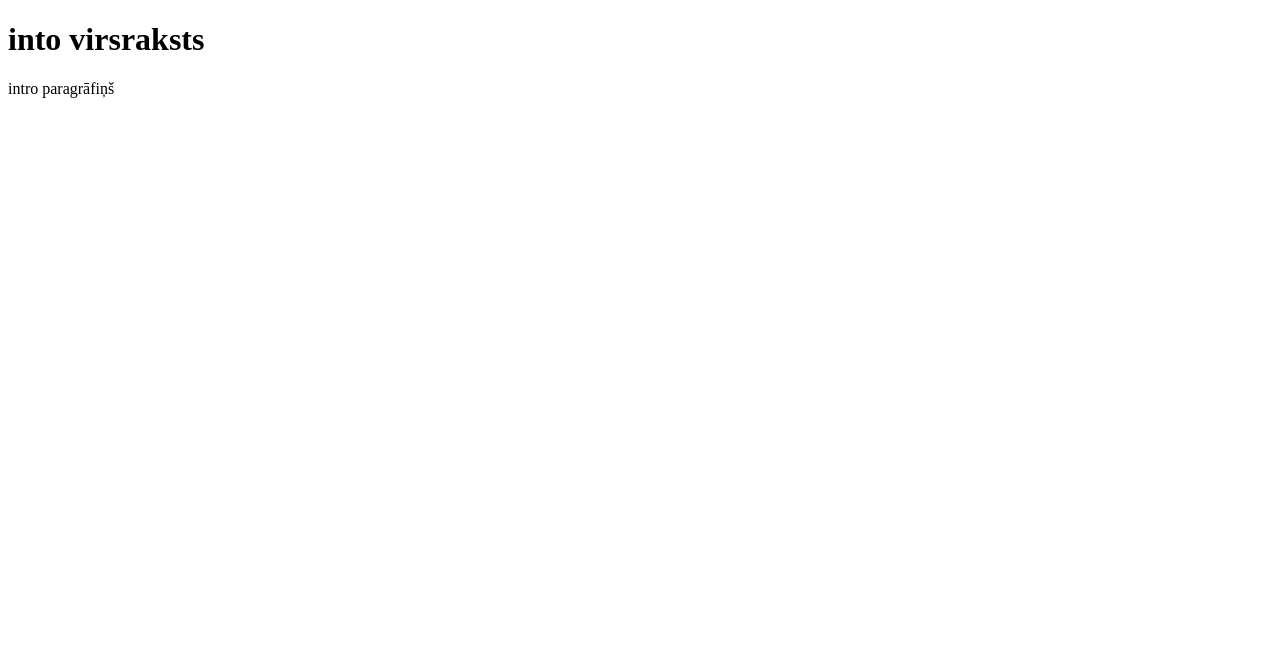
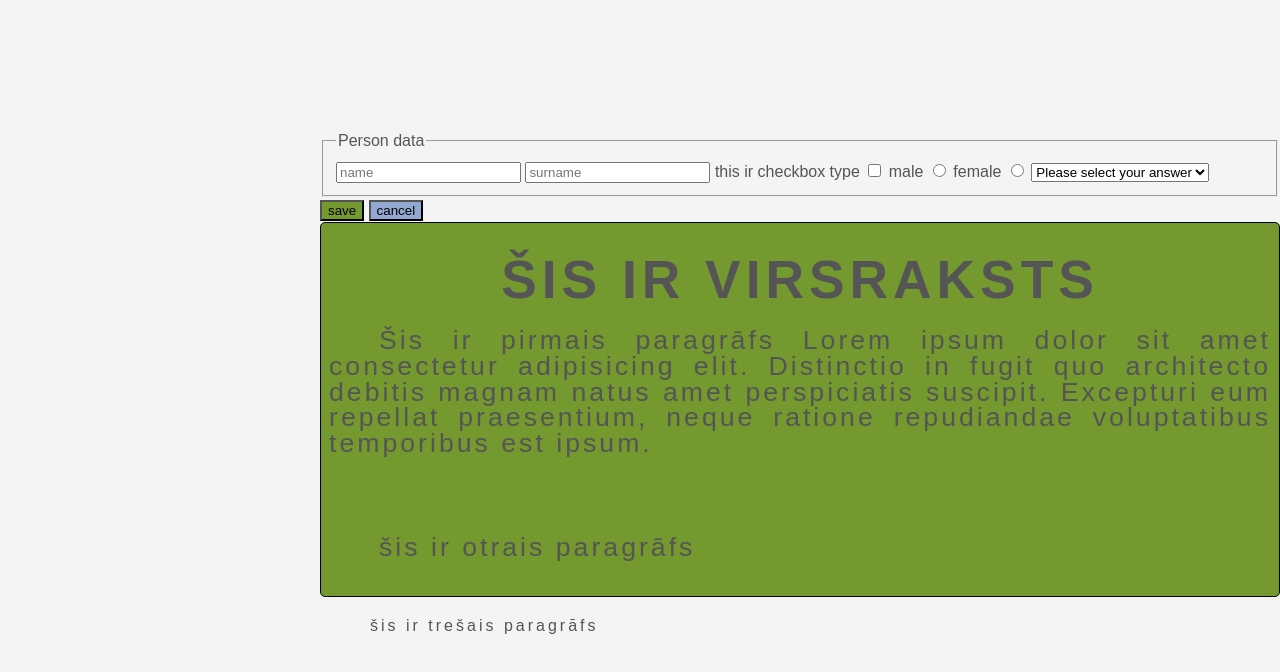
Before and after one commit to EvaNolen/JS_sessions, a plain HTML site: page intro.html in a window 1280 px wide. Drawn offline with Linux system fonts and the light colour scheme.

Commit message:
css piemeri

```diff
--- a/CSS/style.css
+++ b/CSS/style.css
@@ -1,3 +1,7 @@
+*{
+
+}
+
 body{
     background-color: #f4f4f4;
     color: #555555;
@@ -8,6 +12,8 @@ body{
     font: normal 16px Arial, Helvetica, sans-serif;
     line-height: 1.6em;
     margin: 0;
+    margin-left: 25%;
+    margin-top: 10%;
 }
 .container{
     width: 80%;
@@ -24,3 +30,38 @@ body{
 
     border: 5px red solid;
 }
+
+.button {
+    color:cornsilk;
+}
+
+.save {
+    background-color: #74992e;
+}
+
+.cancel {
+    background-color: #92a8d1;
+}
+
+.myRule {
+    border-style: solid;
+    border-width: 1px;
+    border-color: black;
+    border-radius: 5px;
+    padding: 8px;
+    background-color: #74992e;
+    font-size: 20pt;
+    font color: #black !important;
+
+}
+h1 {
+    text-align: center;
+    text-transform: uppercase;
+    letter-spacing: 5px;
+}
+
+p{
+    text-indent: 50px;
+    text-align: justify;
+    letter-spacing: 3px;
+}
--- /dev/null
+++ b/EXAMPLESCSS/style.css
@@ -0,0 +1,33 @@
+*{
+    background-color: beige;
+}
+
+@media only screen and (min-width: 400px){
+    div {
+        margin: 10px 1px 4px 6px;
+        height: 100px;
+        width: 400px;
+    }
+}
+
+@media only screen and (max-width: 200px){
+    div {
+        margin: 5px 0.5px 2px 3px;
+        }
+}
+
+.section1 {
+    overflow: auto;
+}
+.section2 {
+    overflow: hidden;
+}
+
+.section3 {
+    overflow: visible;
+}
+
+#save {
+    background-color: blue;
+    color: whitesmoke;
+}
--- /dev/null
+++ b/EXAMPLESCSS/style3.css
@@ -0,0 +1,28 @@
+p{
+    overflow: hidden;
+}
+
+img{
+    width: 100px;
+    height: 100px;
+
+}
+.left{
+    float: left;
+}
+
+.right{
+    float: right;
+}
+
+ul{
+
+    list-style-type: circle;
+}
+li {
+    float: left;
+    margin: 5px;
+    padding: 6px;
+    line-height: 20px;
+
+}
--- a/intro.html
+++ b/intro.html
@@ -1,10 +1,56 @@
 <!DOCTYPE html>
 <html>
+
     <head>
-        <title>Page title</title>
+        <title>Input page</title>
+        <link rel="stylesheet" href="css/style.css">
+        <link rel="stylesheet" href="https://fonts.googleapis.com/css?family=Tangerine">
     </head>
+
     <body>
-        <h1>into virsraksts</h1>
-        <p>intro paragrāfiņš</p>
+        <form action="intro.html" method="POST">
+            <fieldset>
+                <legend>Person data</legend>
+                <input type="text" name="name" placeholder="name">
+                <input type="text" name="surname" placeholder="surname">
+                <label for="checkboxId">this ir checkbox type</label>
+                <input type="checkbox" name="checkbox" id="checkboxId">
+                <label for="male">male</label>
+                <input type="radio" id="male" name="gender">
+                <label for="female">female</label>
+                <input type="radio" id="female" name="gender">
+                <select name="car" id="car">
+                    <option value="audi">
+                        audi
+                    </option>
+                    <option value="volvo">
+                        volvo
+                    </option>
+                    <option value="bmw">
+                        bmw
+                    </option>
+                    <option  value="" disabled selected hidden>
+                        Please select your answer
+                    </option>
+                </select>
+            </fieldset>
+            <button type="submit" class="save"> save </button>
+            <button type="submit" class="cancel"> cancel </button>
+        </form>
+        <div class="myRule">
+            <h1>Šis ir virsraksts</h1>
+                <p>
+                    Šis ir pirmais paragrāfs
+                    Lorem ipsum dolor sit amet consectetur adipisicing elit. Distinctio in fugit quo architecto debitis magnam natus amet perspiciatis suscipit. Excepturi eum repellat praesentium, neque ratione repudiandae voluptatibus temporibus est ipsum.
+                </p>
+            <br>
+                <p>
+                    šis ir otrais paragrāfs
+                </p>
+        </div>
+            <p>
+                šis ir trešais paragrāfs
+            </p>
+
     </body>
 </html>
```
Also changed, not shown: EXAMPLESCSS/example1.html (added, +38 -0 lines), EXAMPLESCSS/example2.html (added, +28 -0 lines), EXAMPLESCSS/example3.html (added, +36 -0 lines), index.html (+1 -0 lines), EXAMPLESCSS/mochi.jpg (added).
